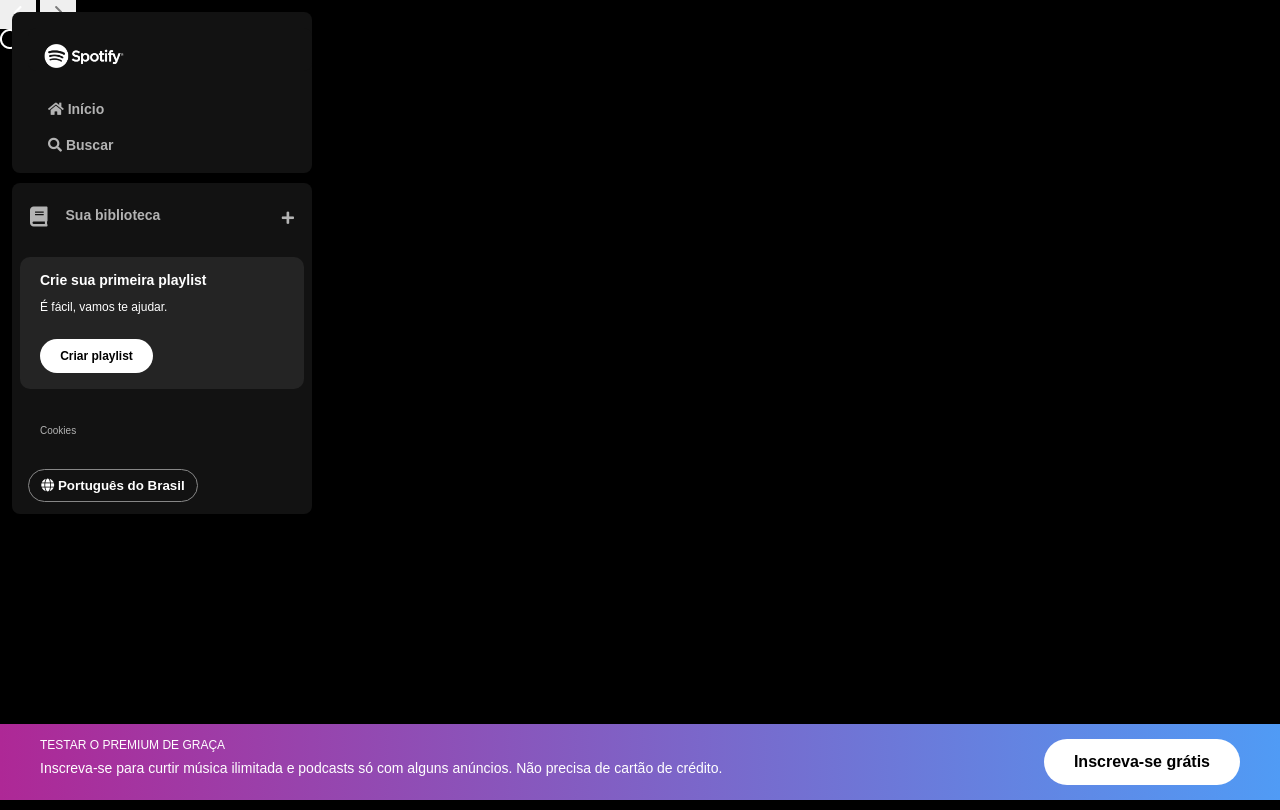
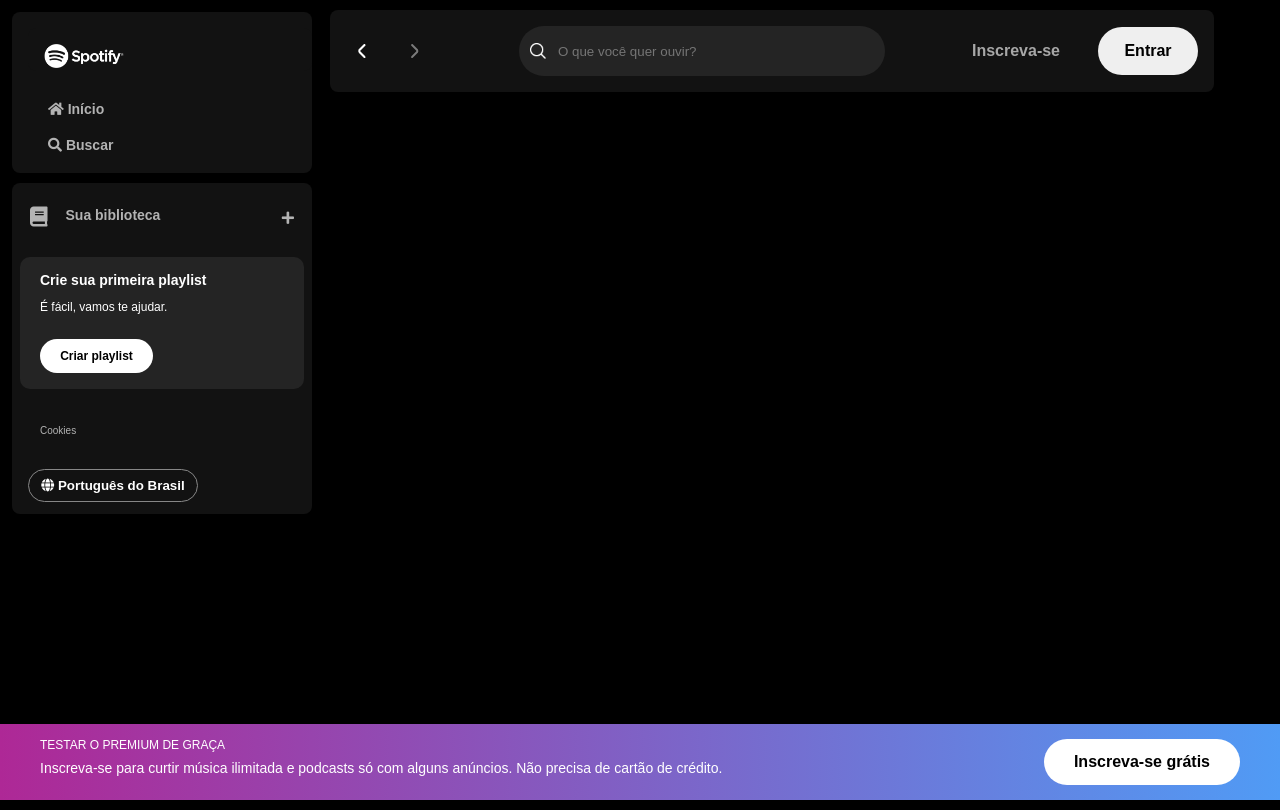
Before and after one commit to eduardohro/spotify-imersao-alura, a plain HTML site: page index.html in a window 1280 px wide. Drawn offline with Linux system fonts and the light colour scheme.

Commit message:
add css main-container

```diff
--- a/index.html
+++ b/index.html
@@ -3,11 +3,13 @@
 <head>
     <meta charset="UTF-8">
     <meta name="viewport" content="width=device-width, initial-scale=1.0">
-    <link rel="shortcut icon" href="assets/icons/favicon.png" type="image/x-icon">
+    <link rel="shortcut icon" href="src/assets/icons/favicon.png" type="image/x-icon">
     <title>Spotify Imersão</title>
+
     <link rel="stylesheet" href="src/styles/reset.css">
     <link rel="stylesheet" href="src/styles/vars.css">
     <link rel="stylesheet" href="src/styles/sidebar-footer.css">
+    <link rel="stylesheet" href="src/styles/main-content.css">
 
     <!-- Links para trazer os ícones via CDN -->
     <link rel="stylesheet" href="https://use.fontawesome.com/releases/v5.15.4/css/solid.css"/>
@@ -77,12 +79,19 @@
                     <button class="arrow-right">
                         <img src="src/assets/icons/small-right.png" alt="Seta direita">
                     </button>
+                </div>
 
-                    <div class="header__search">
-                        <img src="src/assets/icons/search.png" alt="">
-                        <input id="search-input" type="text" maxlength="800" placeholder="">
-                    </div>
+
+                <div class="header__search">
+                    <img src="src/assets/icons/search.png" alt="">
+                    <input id="search-input" type="text" maxlength="800" placeholder="O que você quer ouvir?">
                 </div>
+
+                <div class="header__login">
+                    <button class="subscribe">Inscreva-se</button>
+                    <button class="login">Entrar</button>
+                </div>
+
             </nav>
         </div>
     </main>
--- /dev/null
+++ b/src/styles/main-content.css
@@ -0,0 +1,91 @@
+/* HEADER */
+
+.main-container {
+    max-width: 80vw;
+    height: 100vh;
+    margin-left: 320px;
+    margin-right: 56px;
+}
+
+.header__navigation {
+    display: flex;
+    justify-content: space-between;
+    align-items: center;
+    padding: 16px;
+    margin: 10px;
+    border-radius: 8px;
+    background-color: #121212;
+}
+
+.header__navigation .navigation {
+    display: flex;
+    justify-content: space-around;
+    align-items: center;
+}
+
+.header__navigation .navigation .arrow-left {
+    margin-right: 1.25rem;
+}
+
+.arrow-left, .arrow-right {
+    display: flex;
+    align-items: center;
+    justify-content: center;
+    width: 32px;
+    height: 32px;
+    background: var(--bg-icon);
+    background-color: var(--bg-arrow-color);
+    border-radius: 50%;
+    border: none;
+    cursor: pointer;
+}
+
+.header__login {
+    display: flex;
+    align-items: center;
+}
+
+.header__search {
+    display: flex;
+    align-items: center;
+    width: 364px;
+    height: 48px;
+    margin-left: 8px;
+    background-color: #242424;
+    border-radius: 500px;
+    border: 1px solid transparent;
+}
+
+.header__search img {
+    width: 16px;
+    height: 16px;
+    margin-left: 10px;
+}
+
+.header__search input {
+    background: transparent;
+    border: none;
+    padding: 0px 100px 0px 12px;
+    color: #fff;
+    text-overflow: ellipsis;
+    overflow: hidden;
+    white-space: nowrap;
+    outline: none;
+}
+
+.header__login .subscribe {
+    color: #a7a7a7;
+    font-size: 16px;
+    font-weight: 700;
+    background-color: transparent;
+    margin-right: 32px;
+}
+
+.header__login .login {
+    width: 100px;
+    height: 48px;
+    color: #000;
+    font-size: 16px;
+    font-weight: 700;
+    border-radius: 40px;
+}
--- a/src/styles/vars.css
+++ b/src/styles/vars.css
@@ -1,4 +1,8 @@
 :root {
     /* FONT */
     --font-dm-sans: "DM Sans", sans-serif;
+
+    /* COLORS */
+    --bg-icon: #131313
+    --bg-arrow-color: rgba(0,0,07)
 }
```
